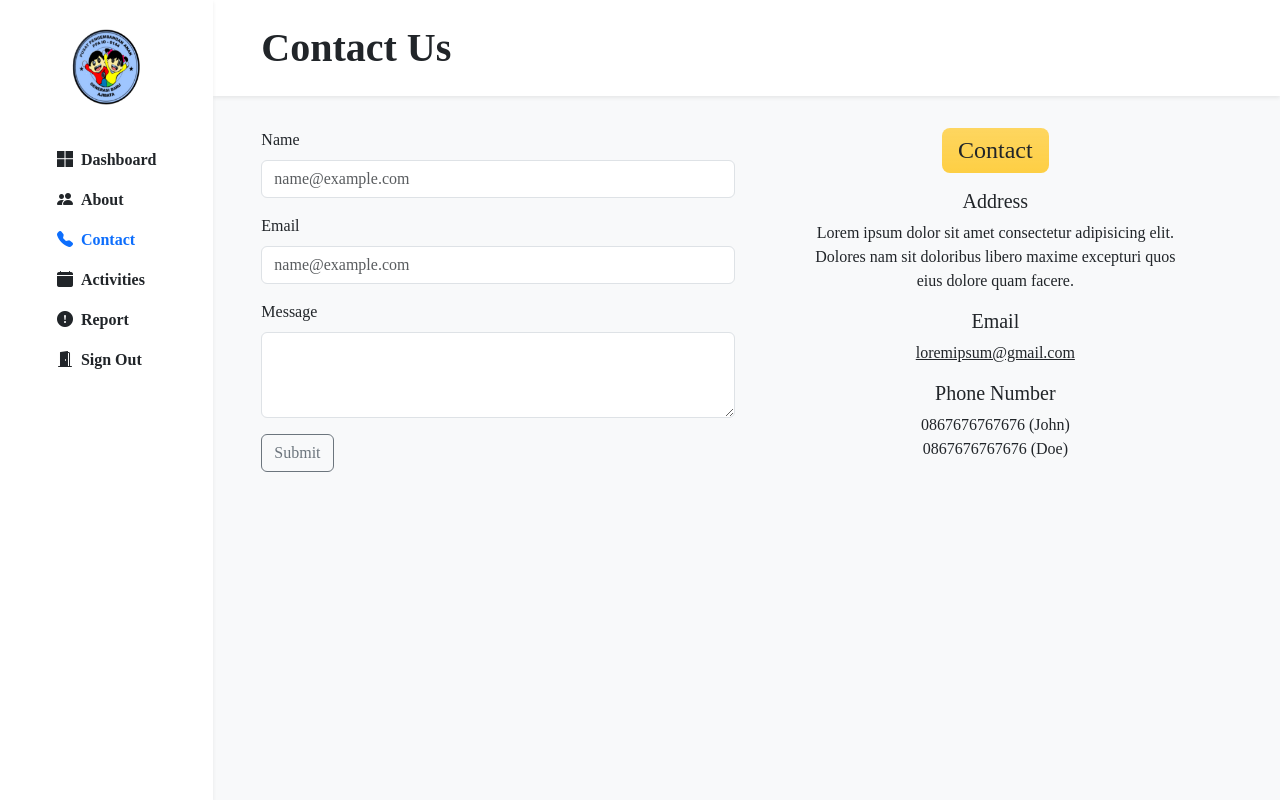
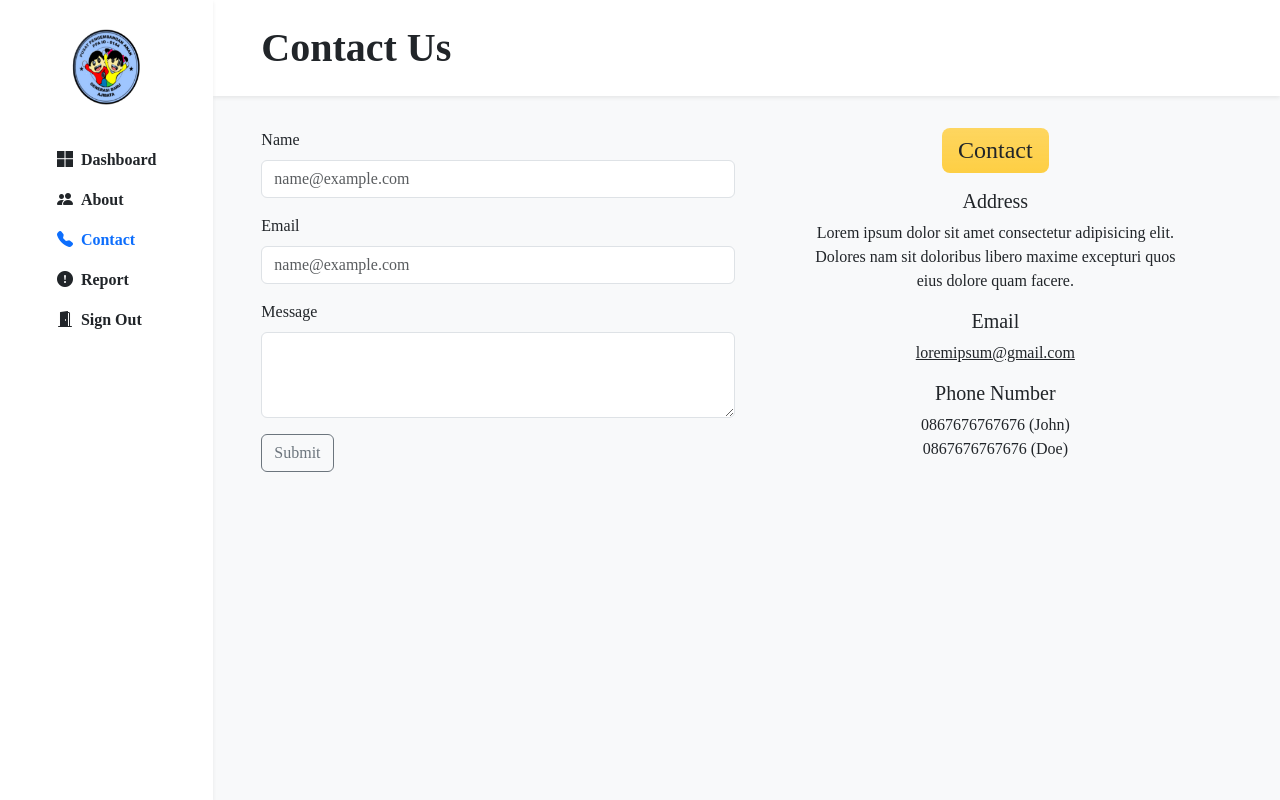
Before and after one commit to Yamskyyy/Kelompok4, a Flask app: template templates/contact2.html in a window 1280 px wide. Run offline with Flask 3, Linux system fonts and the light colour scheme; the template is opened without the code that fills it, so the values that code supplies are empty; some libraries are stand-ins or nearby versions; some web fonts are replaced.

Commit message:
contact2.html

```diff
--- a/templates/contact2.html
+++ b/templates/contact2.html
@@ -79,14 +79,7 @@
                                 </span>
                             </a>
                         </li>
-                        <li class="nav-item">
-                            <a href="{{ url_for('activities') }}" class="nav-link d-flex align-items-center fw-bolder gap-2 text-body">
-                                <i class="bi bi-calendar-fill"></i>
-                                <span class="d-none d-md-inline">
-                                    Activities
-                                </span>
-                            </a>
-                        </li>
+
                         <li class="nav-item">
                             <a href="/report" class="nav-link d-flex align-items-center fw-bolder gap-2 text-body">
                                 <i class="bi bi-exclamation-circle-fill"></i>
```
